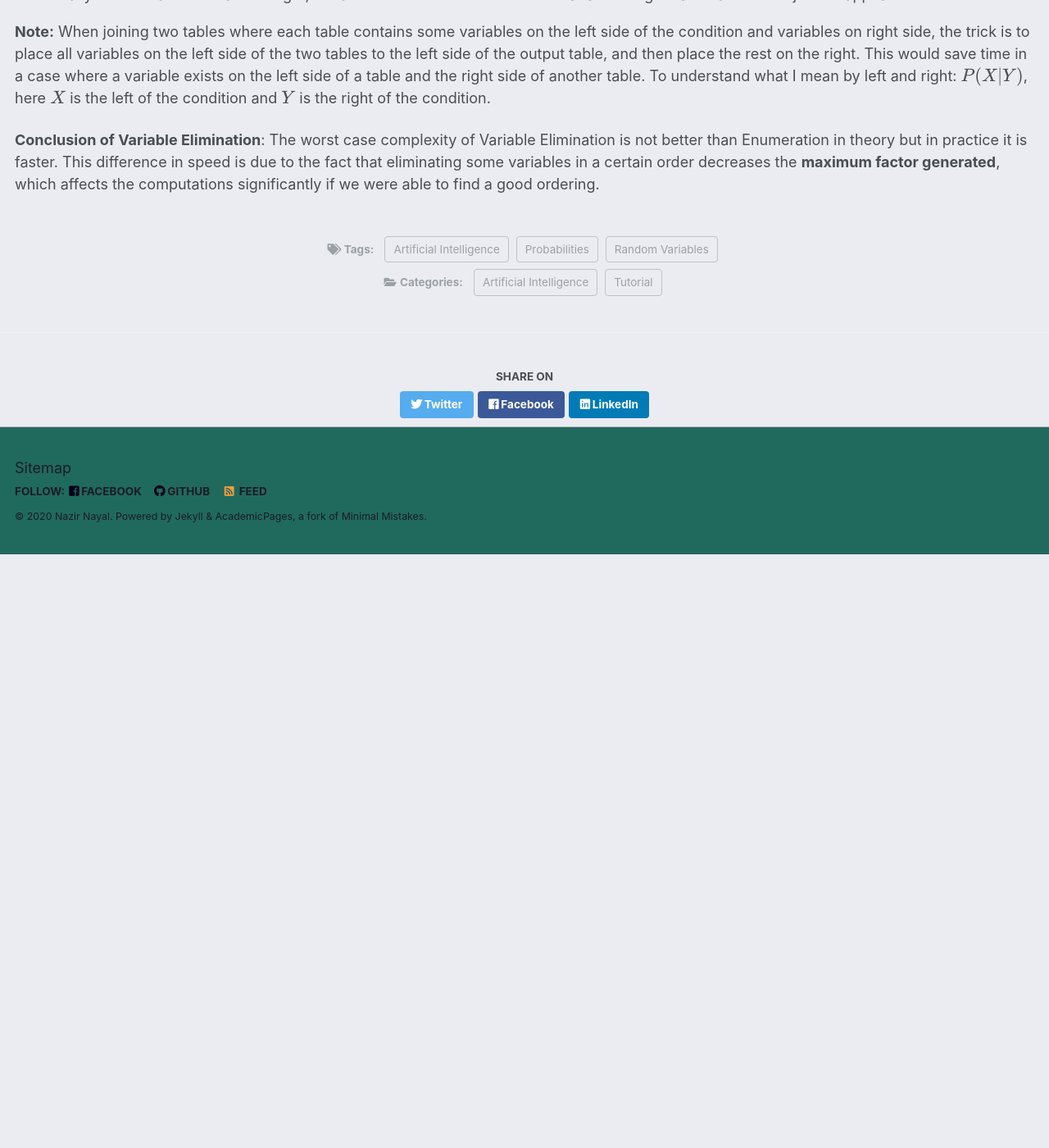
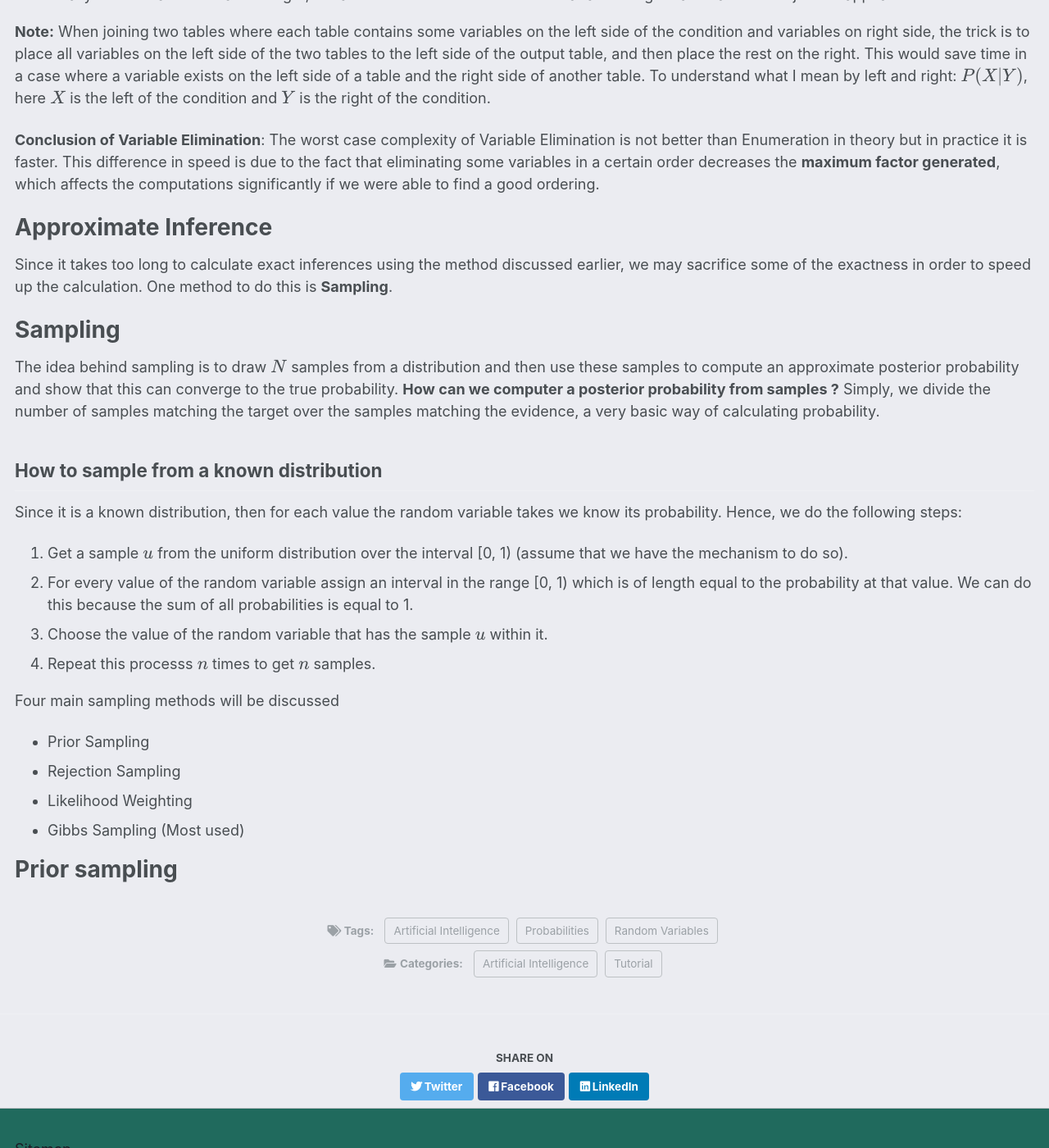
Before and after one commit to NazirNayal8/nazirnayal.github.io, a Jekyll site: the page built from _blog/bayesian_networks.md, in a window 1280 px wide and 1400 px high, scrolled down 6635 px. Shown: the whole window at 82% size. Built offline with Jekyll 4.4.1, drawn with Linux system fonts in a browser that asks for light colours; formulas are drawn with MathJax 3; before the commit the page ends 7311 px from its top, so only the background shows below that.

Commit message:
start approximate inference

```diff
--- a/_blog/bayesian_networks.md
+++ b/_blog/bayesian_networks.md
@@ -176,3 +176,28 @@ Here are the steps to follow in order to solve a query using Variable Eliminatio
 
 
 **Conclusion of Variable Elimination**: The worst case complexity of Variable Elimination is not better than Enumeration in theory but in practice it is faster. This difference in speed is due to the fact that eliminating some variables in a certain order decreases the **maximum factor generated**, which affects the computations significantly if we were able to find a good ordering.
+
+
+# Approximate Inference
+
+Since it takes too long to calculate exact inferences using the method discussed earlier, we may sacrifice some of the exactness in order to speed up the calculation. One method to do this is **Sampling**.
+
+# Sampling
+
+The idea behind sampling is to draw $N$ samples from a distribution and then use these samples to compute an approximate posterior probability and show that this can converge to the true probability. **How can we computer a posterior probability from samples ?** Simply, we divide the number of samples matching the target over the samples matching the evidence, a very basic way of calculating probability.
+
+## How to sample from a known distribution
+
+Since it is a known distribution, then for each value the random variable takes we know its probability. Hence, we do the following steps:
+1. Get a sample $u$ from the uniform distribution over the interval [0, 1) (assume that we have the mechanism to do so).
+2. For every value of the random variable assign an interval in the range [0, 1) which is of length equal to the probability at that value. We can do this because the sum of all probabilities is equal to 1.
+3. Choose the value of the random variable that has the sample $u$ within it.
+4. Repeat this processs $n$ times to get $n$ samples.
+
+Four main sampling methods will be discussed
+* Prior Sampling
+* Rejection Sampling
+* Likelihood Weighting
+* Gibbs Sampling (Most used)
+
+# Prior sampling
```
